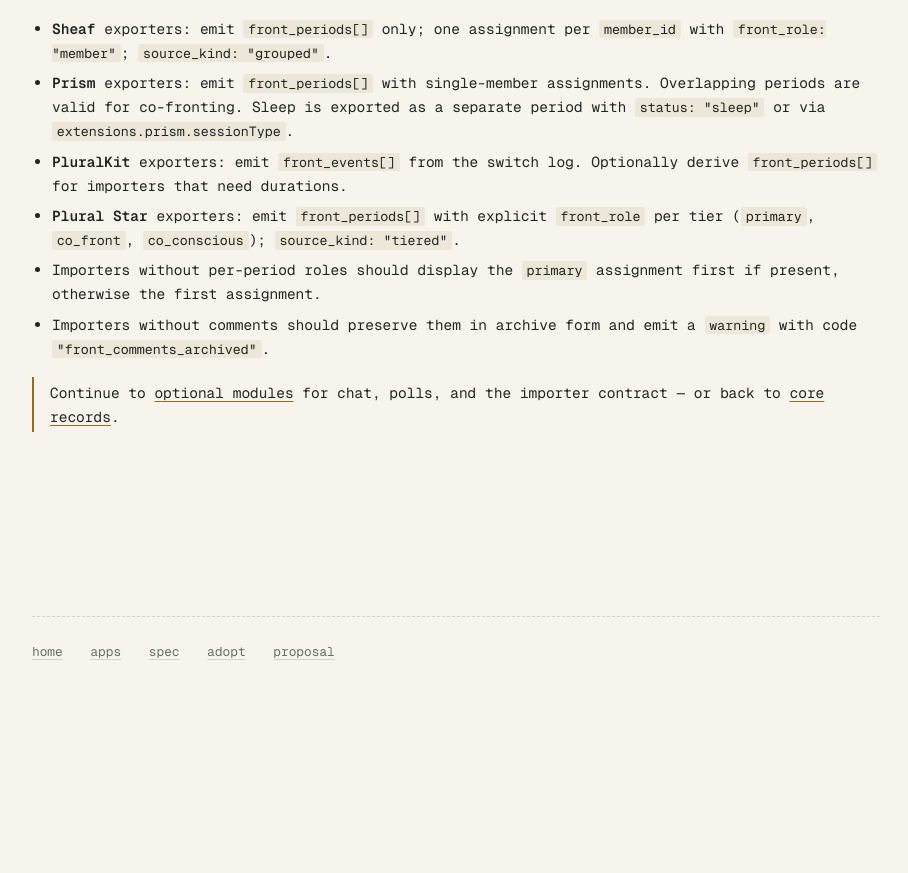
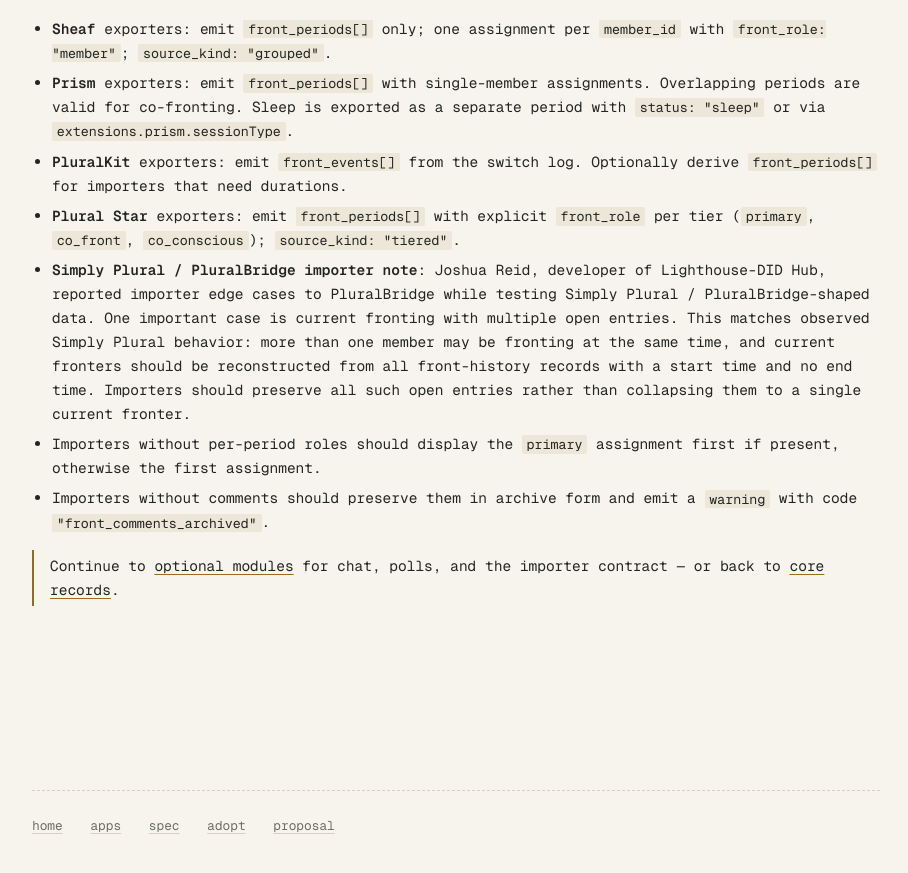
Before and after one commit to PluralPort/spec, a Jekyll site: the page built from spec-fronting.md, in a window 1280 px wide and 900 px high, scrolled down 4247 px. Shown: the top 873 px of the window, without its empty margins (184-1092 px from the left). Built offline with Jekyll 4.4.1, drawn with Linux system fonts in a browser that asks for light colours; before the commit the page ends 4974 px from its top, so only the background shows below that.

Commit message:
Document Simply Plural co-fronting importer case

```diff
--- a/spec-fronting.md
+++ b/spec-fronting.md
@@ -171,6 +171,7 @@ nav_active: spec
         <li><b>Prism</b> exporters: emit <code>front_periods[]</code> with single-member assignments. Overlapping periods are valid for co-fronting. Sleep is exported as a separate period with <code>status: "sleep"</code> or via <code>extensions.prism.sessionType</code>.</li>
         <li><b>PluralKit</b> exporters: emit <code>front_events[]</code> from the switch log. Optionally derive <code>front_periods[]</code> for importers that need durations.</li>
         <li><b>Plural Star</b> exporters: emit <code>front_periods[]</code> with explicit <code>front_role</code> per tier (<code>primary</code>, <code>co_front</code>, <code>co_conscious</code>); <code>source_kind: "tiered"</code>.</li>
+        <li><b>Simply Plural / PluralBridge importer note</b>: Joshua Reid, developer of Lighthouse-DID Hub, reported importer edge cases to PluralBridge while testing Simply Plural / PluralBridge-shaped data. One important case is current fronting with multiple open entries. This matches observed Simply Plural behavior: more than one member may be fronting at the same time, and current fronters should be reconstructed from all front-history records with a start time and no end time. Importers should preserve all such open entries rather than collapsing them to a single current fronter.</li>
         <li>Importers without per-period roles should display the <code>primary</code> assignment first if present, otherwise the first assignment.</li>
         <li>Importers without comments should preserve them in archive form and emit a <code>warning</code> with code <code>"front_comments_archived"</code>.</li>
       </ul>
```
